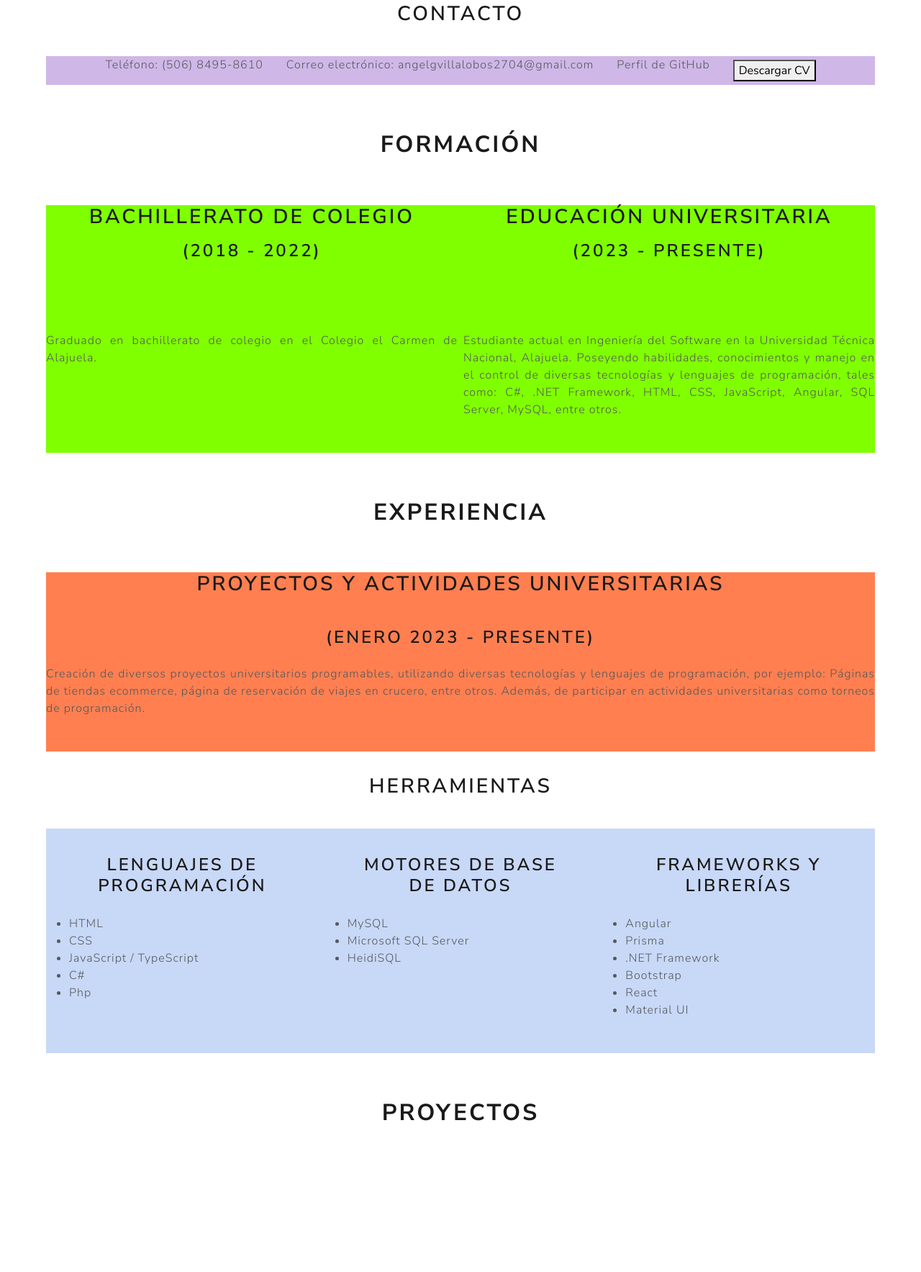
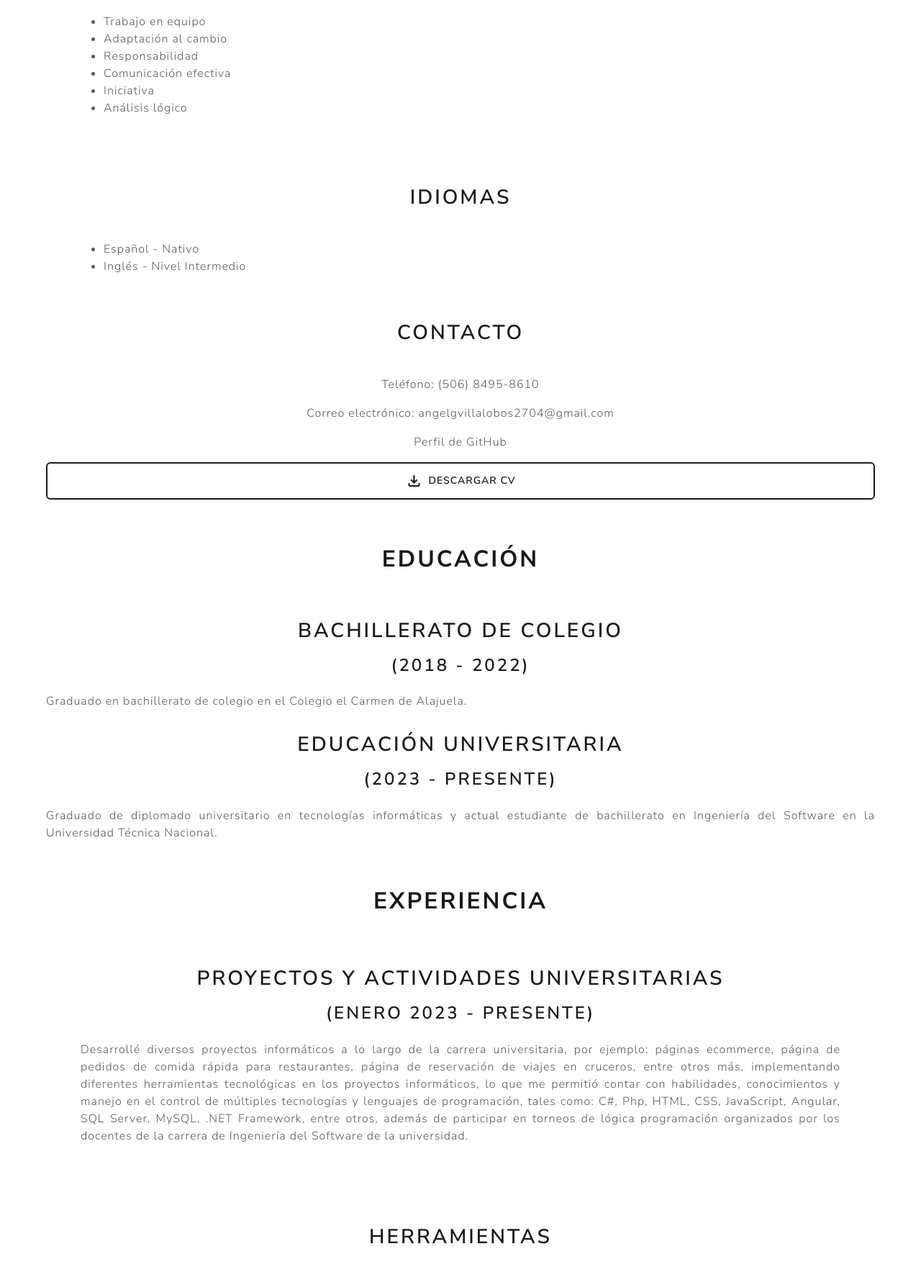
Before and after one commit to AngelVilR/Portafolio-Web, a plain HTML site: page index.html in a window 1280 px wide. Shown: the part 1019-2786 px from the top of the page at 72% size. Before the commit the page ends 2649 px from the top, so only its background shows below. Drawn offline with nearby package versions, Linux system fonts and the light colour scheme.

Commit message:
Avance #4 Portafolio - datos listos

```diff
--- a/index.html
+++ b/index.html
@@ -7,8 +7,9 @@
   <title>Portafolio Web - Ángel Villalobos Rodríguez</title>
   <link rel="stylesheet" href="./bootstrap/css/bootstrap.min.css">
   <link rel="stylesheet" href="./css/bootstrap.min.css">
+  <link rel="stylesheet" href="./css/style.css">
   <link rel="stylesheet" href="./css/style-inicio.css">
-
+  <link href="https://fonts.googleapis.com/css2?family=Material+Symbols+Outlined" rel="stylesheet" />
 </head>
 
 <body>
@@ -23,7 +24,7 @@
             </li>
 
             <li class="nav-item">
-              <a class="nav-link" href="#sectFormacion">Formación</a>
+              <a class="nav-link" href="#sectEducacion">Educación</a>
             </li>
           </ul>
         </div>
@@ -47,11 +48,20 @@
   </header>
 
   <main>
-    <div id="sectSobreMi">
+    <a href="#">
+      <button type="button" class="btn btn-primary btnArriba">
+        <span class="material-symbols-outlined">
+          keyboard_double_arrow_up
+        </span>
+      </button>
+    </a>
+
+    <div>
+      <section id="sectSobreMi">
         <h1>Sobre mí</h1>
 
         <h2>Perfil</h2>
-      <div class="sFlex divSeccionPerfil">
+        <div class="sFlex centrarDisplayFlex divSeccionPerfil">
           <div>
             <p>
               Joven con bachiller en educación secundaria y actual estudiante en
@@ -60,25 +70,18 @@
               lógico y resolución de problemas. Además, capacidades como trabajo
               en equipo, adaptabilidad, comunicación efectiva y responsabilidad.
               Motivado para aprender, adquirir experiencia, aportar valor a los
-            proyectos y continuar en la formación profesional.
+              proyectos y continuar en mí formación profesional.
             </p>
           </div>
 
           <div class="divFoto">
-          <img src="./util/img/html-5_5968267.png" alt="Foto de perfil de Ángel Villalobos Rodríguez" />
+            <img src="./util/img/IMG-20221030-WA0130 (2).jpg" alt="Foto de perfil de Ángel Villalobos Rodríguez" />
           </div>
         </div>
 
-      <div class=" divSeccionHabs padreTablaHabs">
-        <div class="encabezadoTabla">
+        <div class="divSeccionHabs sGrid2">
+          <div>
             <h2>Habilidades blandas</h2>
-        </div>
-
-        <div class="encabezadoTabla">
-          <h2>Idiomas</h2>
-        </div>
-
-        <div>
             <ul>
               <li>Trabajo en equipo</li>
               <li>Adaptación al cambio</li>
@@ -90,6 +93,7 @@
           </div>
 
           <div>
+            <h2>Idiomas</h2>
             <ul>
               <li>Español - Nativo</li>
               <li>Inglés - Nivel Intermedio</li>
@@ -98,112 +102,162 @@
         </div>
 
         <h2>Contacto</h2>
-      <div class="sFlex" style="background-color: rgb(207, 183, 231);">
-        <p>Teléfono: (506) 8495-8610</p>
-        <p>Correo electrónico: angelgvillalobos2704@gmail.com</p>
-        <p>Perfil de GitHub</p>
-        <button>Descargar CV</button>
+        <div class="sGrid2">
+          <p class="text-center">Teléfono: (506) 8495-8610</p>
+          <p class="text-center">Correo electrónico: angelgvillalobos2704@gmail.com</p>
+          <p class="text-center">Perfil de GitHub</p>
+          <a href="" download class="btn btn-outline-primary sFlex centrarDisplayFlex gap-2">
+            <span class="material-symbols-outlined"> download</span> Descargar CV
+          </a>
         </div>
+      </section>
     </div>
 
-    <div id="sectFormacion">
-      <h1>Formación</h1>
+    <div>
+      <section id="sectEducacion">
+        <h1>Educación</h1>
 
-      <div class="padreTablaForma" style="background-color: chartreuse;">
+        <div class="sGrid2 divSeccionForma">
           <div>
             <h2 class="mb-3">Bachillerato de colegio</h2>
             <h3>(2018 - 2022)</h3>
+            <p>Graduado en bachillerato de colegio en el Colegio el Carmen de
+              Alajuela.</p>
           </div>
 
           <div>
             <h2 class="mb-3">Educación Universitaria</h2>
             <h3>(2023 - Presente)</h3>
+            <p>
+              Graduado de diplomado universitario en tecnologías informáticas y actual estudiante de bachillerato en
+              Ingeniería del Software en la Universidad Técnica Nacional.
+            </p>
+          </div>
+        </div>
+      </section>
     </div>
 
     <div>
-          <p>Graduado en bachillerato de colegio en el Colegio el Carmen de
-            Alajuela.</p>
+      <section id="sectExperiencia">
+        <h1>Experiencia</h1>
+
+        <div class="px-5 pt-2 pb-5">
+          <div>
+            <h2 class="mb-3">Proyectos y actividades universitarias</h2>
+            <h3>(Enero 2023 - Presente)</h3>
+            <p>
+              Desarrollé diversos proyectos informáticos a lo largo de la carrera universitaria, por ejemplo: páginas
+              ecommerce, página de pedidos de comida rápida para restaurantes, página de reservación de viajes en
+              cruceros, entre otros más, implementando diferentes herramientas tecnológicas en los proyectos
+              informáticos, lo que me permitió contar con habilidades, conocimientos y manejo en el control de múltiples
+              tecnologías y lenguajes de programación, tales como: C#, Php, HTML, CSS, JavaScript, Angular, SQL Server,
+              MySQL, .NET Framework, entre otros, además de participar en torneos de lógica programación organizados por
+              los docentes de la carrera de Ingeniería del Software de la universidad.
+            </p>
+          </div>
+        </div>
+
+        <h2>Herramientas</h2>
+
+        <div class="sGrid3 px-4 py-2 gap-5">
+          <div>
+            <h3>Lenguajes de programación</h3>
+            <div class="sFlex1 centrarDisplayFlex sPLenguajes">
+              <div>
+                <img src="./util/img/html-5_5968267.png" alt="Logo de HTML" width="100px" />
+                <p>HTML</p>
               </div>
 
               <div>
-          <p>
-            Estudiante actual en Ingeniería del Software en la Universidad
-            Técnica Nacional, Alajuela. Poseyendo habilidades, conocimientos y
-            manejo en el control de diversas tecnologías y lenguajes de
-            programación, tales como: C#, .NET Framework, HTML, CSS,
-            JavaScript, Angular, SQL Server, MySQL, entre otros.
-          </p>
+                <img src="./util/img/css-3_5968242.png" alt="Logo de CSS" width="100px" />
+                <p>CSS</p>
+              </div>
+
+              <div>
+                <img src="./util/img/js_5968292.png" alt="Logo de JavaScript" width="100px" />
+                <p>JavaScript</p>
+              </div>
+
+              <div>
+                <img src="./util/img/typescript.png" alt="Logo de TypeScript" width="100px" />
+                <p>TypeScript</p>
+              </div>
+
+              <div>
+                <img src="./util/img/c-sharp.png" alt="Logo de CSharp" width="100px" />
+                <p>C#/Csharp</p>
+              </div>
+
+              <div>
+                <img src="./util/img/php.png" alt="Logo de Php" width="100px" />
+                <p>Php</p>
               </div>
             </div>
           </div>
 
-    <div id="sectExperiencia">
-      <h1>Experiencia</h1>
-
-      <div class="sFlex" style="background-color: coral;">
           <div>
-          <h2>Proyectos y actividades universitarias</h2>
-          <h3>(Enero 2023 - Presente)</h3>
-          <p>
-            Creación de diversos proyectos universitarios programables, utilizando
-            diversas tecnologías y lenguajes de programación, por ejemplo: Páginas de tiendas ecommerce, página de
-            reservación de viajes en crucero, entre otros.
-            Además, de participar en actividades universitarias como torneos de programación.
-          </p>
-        </div>
-
-      </div>
-
-      <h2>Herramientas</h2>
-
-      <div class="padreTablaHerramientas" style="background-color: rgb(200, 216, 247);">
-        <div class="encabezadoTabla">
-          <h3>Lenguajes de programación</h3>
-        </div>
-
-        <div class="encabezadoTabla">
             <h3>Motores de base de datos</h3>
-        </div>
-
-        <div class="encabezadoTabla">
-          <h3>Frameworks y librerías</h3>
+            <div class="sGrid3 centrarDisplayGrid sPLenguajes">
+              <div>
+                <img src="./util/img/mysql.png" alt="Logo de MySQL" width="100px" />
+                <p>MySQL</p>
               </div>
 
               <div>
-          <ul>
-            <li>HTML</li>
-            <li>CSS</li>
-            <li>JavaScript / TypeScript</li>
-            <li>C#</li>
-            <li>Php</li>
-          </ul>
+                <img src="./util/img/sql-server.png" alt="Logo de Microsoft SQL Server" width="100px" />
+                <p>Microsoft SQL Server</p>
               </div>
 
               <div>
-          <ul>
-            <li>MySQL</li>
-            <li>Microsoft SQL Server</li>
-            <li>HeidiSQL</li>
-          </ul>
+                <img src="./util/img/HeidiSQL_logo_image.png" alt="Logo de HeidiSQL" width="100px" />
+                <p>HeidiSQL</p>
+              </div>
+            </div>
           </div>
 
           <div>
-          <ul>
-            <li>Angular</li>
-            <li>Prisma</li>
-            <li>.NET Framework</li>
-            <li>Bootstrap</li>
-            <li>React</li>
-            <li>Material UI</li>
-          </ul>
+            <h3>Frameworks y librerías</h3>
+            <div class="sGrid2 centrarDisplayGrid sPLenguajes">
+              <div>
+                <img src="./util/img/file_type_angular_icon_130754.png" alt="Logo de Angular" width="100px" />
+                <p>Angular</p>
+              </div>
+
+              <div>
+                <img src="./util/img/file_type_light_prisma_icon_130444.png" alt="Logo de Prisma" width="100px" />
+                <p>Prisma</p>
+              </div>
+
+              <div>
+                <img src="./util/img/dot_net_original_wordmark_logo_icon_146547.png" alt="Logo de .NET Framework"
+                  width="100px" />
+                <p>.NET Framework</p>
+              </div>
+
+              <div>
+                <img src="./util/img/bootstrap_plain_logo_icon_146619.png" alt="Logo de Bootstrap" width="100px" />
+                <p>Bootstrap</p>
+              </div>
+
+              <div>
+                <img src="./util/img/react_original_logo_icon_146374.png" alt="Logo de React" width="100px" />
+                <p>React</p>
+              </div>
+
+              <div>
+                <img src="./util/img/material_ui_icon_137419.png" alt="Logo de Material UI" width="100px" />
+                <p>Material UI</p>
               </div>
             </div>
-
-
+          </div>
+        </div>
+      </section>
     </div>
 
-    <div id="sectProyectos">
+    <div>
+      <section id="sectProyectos">
         <h1>Proyectos</h1>
+      </section>
     </div>
   </main>
 
```
Lines whose indentation alone changed are shown as unchanged.
